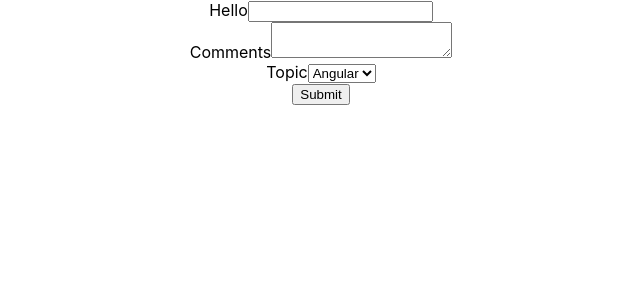
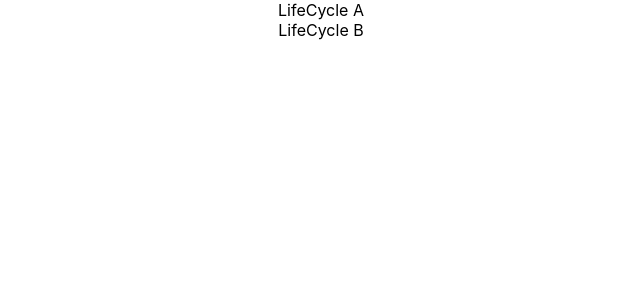
Before and after one commit to sadanmian/react_learn, a React (Create React App) app in the folder hello-world/: page / in a window 1280 px wide. Shown: the top 300 px of the page, without its empty margins (319-959 px from the left). Built offline with nearby package versions, Linux system fonts and the light colour scheme.

Commit message:
Component Mounting Lifecycle Methods

```diff
--- a/hello-world/src/App.js
+++ b/hello-world/src/App.js
@@ -15,11 +15,13 @@
 import "./appStyle.css";
 import styles from "./appStyles.modules.css";
 import Form from "./components/Form";
+import LifeCycleA from "./components/LifeCycleA";
 
 function App() {
   return (
     <div className="App">
-      <Form />
+      <LifeCycleA />
+      {/* <Form /> */}
       {/* <h1 className="error">Error</h1> */}
       {/* <h1 className={styles.success}>Success</h1> */}
       {/* <Inline /> */}
--- /dev/null
+++ b/hello-world/src/components/LifeCycleA.js
@@ -0,0 +1,31 @@
+import React, { Component } from "react";
+import LifeCycleB from "./LifeCycleB";
+
+class LifeCycleA extends Component {
+  constructor(props) {
+    super(props);
+
+    this.state = {
+      name: "Sadan",
+    };
+    console.log("LifeCycleA Constructor");
+  }
+  static getDerivedStateFromProps(props, state) {
+    console.log("LifeCycleA getDerivedStateFromProps");
+    return null;
+  }
+  componentDidMount() {
+    console.log("LifeCycleA componentDidMount");
+  }
+  render() {
+    console.log("LifeCycleA render");
+    return (
+      <div>
+        <div>LifeCycle A</div>
+        <LifeCycleB />
+      </div>
+    );
+  }
+}
+
+export default LifeCycleA;
--- /dev/null
+++ b/hello-world/src/components/LifeCycleB.js
@@ -0,0 +1,25 @@
+import React, { Component } from "react";
+
+class LifeCycleB extends Component {
+  constructor(props) {
+    super(props);
+
+    this.state = {
+      name: "Sadan",
+    };
+    console.log("LifeCycleB Constructor");
+  }
+  static getDerivedStateFromProps(props, state) {
+    console.log("LifeCycleB getDerivedStateFromProps");
+    return null;
+  }
+  componentDidMount() {
+    console.log("LifeCycleB componentDidMount");
+  }
+  render() {
+    console.log("LifeCycleB render");
+    return <div>LifeCycle B</div>;
+  }
+}
+
+export default LifeCycleB;
```
